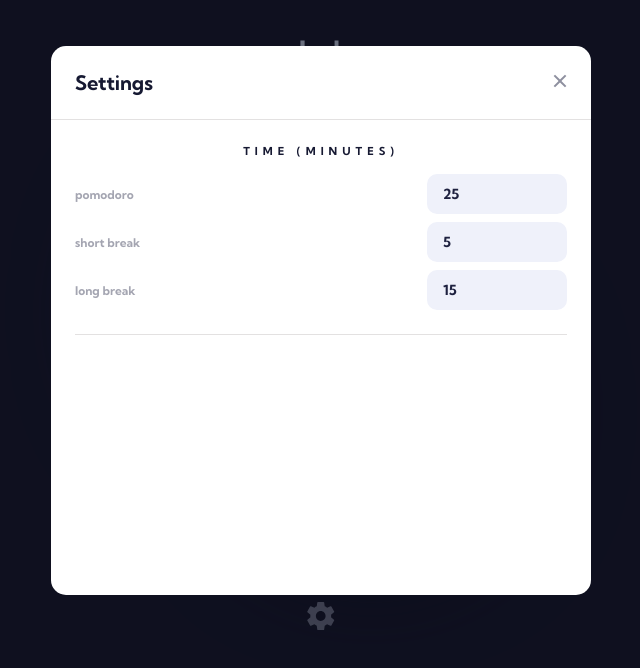
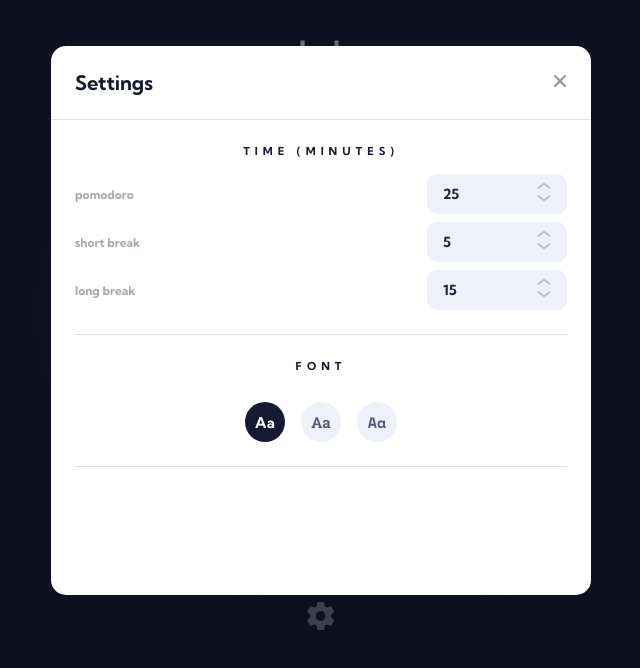
Before and after one commit to AlexanderMelox/melodoro, a React (Create React App) app: page / in a window 1280 px wide. Both pictures are taken after a click on the button 640 px from the left and 617 px from the top of the page. Shown: the top 668 px of the page, without its empty margins (319-959 px from the left). Built offline with nearby package versions, Linux system fonts and the light colour scheme.

Commit message:
added the font selection in the settings

```diff
--- a/src/components/Modal.js
+++ b/src/components/Modal.js
@@ -1,13 +1,17 @@
-import React, { useRef } from 'react'
+import React, { useRef, useCallback, useState } from 'react'
 import styled from 'styled-components/macro'
+import { rgba } from 'polished'
 import { motion, AnimatePresence } from 'framer-motion'
 import { createPortal } from 'react-dom'
 import { IconButton } from './Buttons'
-import colors from '../style/colors'
+import { colors } from '../style'
 import closeIcon from '../assets/icon-close.svg'
 import useClickOutside from '../hooks/useClickOutside'
 import useNumberInput from '../hooks/useNumberInput'
 import { H4 } from './Headings'
+import { KUMBH_SANS, ROBOTO_SLAB, SPACE_MONO } from '../constants'
+import { RadioGroup, RadioLabel } from './form'
+import { fontTypeToCSSFontFamily } from '../utils'
 
 // portal query selector
 const modalRoot = document.getElementById('modal-root')
@@ -25,8 +29,12 @@ const variants = {
   },
 }
 
+// To map over and create the font radio buttons
+const fontOptions = [KUMBH_SANS, ROBOTO_SLAB, SPACE_MONO]
+
 const Modal = ({ open = false, closeModal }) => {
   const modalRef = useRef()
+  const [selectedFont, setSelectedFont] = useState(KUMBH_SANS)
 
   // TODO: switch these initial values to a global state
   const [PomodoroInput, pomodoroTime] = useNumberInput({
@@ -47,7 +55,10 @@ const Modal = ({ open = false, closeModal }) => {
     closeModal()
   })
 
-  console.log({ pomodoroTime, shortBreakTime, longBreakTime })
+  const onFontSelection = useCallback(
+    (event) => setSelectedFont(event.target.value),
+    []
+  )
 
   return createPortal(
     <AnimatePresence>
@@ -66,6 +77,7 @@ const Modal = ({ open = false, closeModal }) => {
               </IconButton>
             </ModalHeader>
             <ModalBody>
+              <form>
                 <ModalSection>
                   <H4 $align="center" $mb="1.6rem">
                     Time (minutes)
@@ -74,6 +86,30 @@ const Modal = ({ open = false, closeModal }) => {
                   <ShortBreakInput />
                   <LongBreakInput />
                 </ModalSection>
+                <ModalSection>
+                  <H4 $align="center" $mb="1.6rem">
+                    Font
+                  </H4>
+                  <RadioGroup onChange={onFontSelection}>
+                    {fontOptions.map((font, i) => (
+                      <FontRadioLabel
+                        $font={font}
+                        $selected={font === selectedFont}
+                        htmlFor={font}
+                      >
+                        <input
+                          id={font}
+                          defaultChecked={i === 0}
+                          type="radio"
+                          value={font}
+                          name="font"
+                        />
+                        <span>Aa</span>
+                      </FontRadioLabel>
+                    ))}
+                  </RadioGroup>
+                </ModalSection>
+              </form>
             </ModalBody>
           </ModalContainer>
         </ModalBackdrop>
@@ -126,7 +162,20 @@ const ModalBody = styled.div`
 
 const ModalSection = styled.div`
   padding-bottom: 2.4rem;
+  margin-bottom: 2.4rem;
   border-bottom: 1px solid ${colors.borders.gray1};
 `
 
+const FontRadioLabel = styled(RadioLabel)`
+  span {
+    font-size: 1.5rem;
+    font-weight: normal;
+    font-family: ${({ $font }) => fontTypeToCSSFontFamily($font)};
+    background-color: ${({ $selected }) =>
+      $selected ? colors.dark2 : colors.light2};
+    color: ${({ $selected }) =>
+      $selected ? colors.light1 : rgba(colors.dark1, 0.73)};
+  }
+`
+
 export default Modal
--- /dev/null
+++ b/src/components/form/FontSelection.js
@@ -0,0 +1,5 @@
+import styled from 'styled-components/macro'
+
+export const FontSelection = styled.ul``
+
+export const FontSelectionItem = styled.li``
--- a/src/components/form/Input.js
+++ b/src/components/form/Input.js
@@ -10,6 +10,17 @@ const Input = styled.input`
   font: inherit;
   color: ${colors.dark1};
   font-size: 1.4rem;
+
+  &[type='number'] {
+    -webkit-appearance: textfield;
+    -moz-appearance: textfield;
+    appearance: textfield;
+  }
+
+  &[type='number']::-webkit-inner-spin-button,
+  &[type='number']::-webkit-outer-spin-button {
+    -webkit-appearance: none;
+  }
 `
 
 export default Input
--- a/src/components/form/NumberInput.js
+++ b/src/components/form/NumberInput.js
@@ -1,6 +1,61 @@
+import { useCallback, forwardRef } from 'react'
 import styled from 'styled-components/macro'
 import Input from './Input'
 
-const NumberInput = styled(Input)``
+const NumberInput = forwardRef(({ setValue, ...props }, ref) => {
+  const increment = (event) => {
+    event.stopPropagation()
+    setValue((prev) => prev + 1)
+  }
+  const decrement = (event) => {
+    event.stopPropagation()
+    setValue((prev) => prev - 1)
+  }
+
+  return (
+    <InputContainer>
+      <Input ref={ref} type="number" {...props} />
+      <IconsContainer>
+        <IconUp onClick={increment} />
+        <IconDown onClick={decrement} />
+      </IconsContainer>
+    </InputContainer>
+  )
+})
+
+const IconUp = ({ ...props }) => (
+  <SVG xmlns="http://www.w3.org/2000/svg" width="14" height="7" {...props}>
+    <path fill="none" stroke="#1E213F" strokeWidth="2" d="M1 6l6-4 6 4" />
+  </SVG>
+)
+
+const IconDown = ({ ...props }) => (
+  <SVG xmlns="http://www.w3.org/2000/svg" width="14" height="7" {...props}>
+    <path fill="none" stroke="#1E213F" strokeWidth="2" d="M1 1l6 4 6-4" />
+  </SVG>
+)
+
+const SVG = styled.svg`
+  opacity: 0.25;
+`
+
+const InputContainer = styled.div`
+  position: relative;
+
+  :hover ${SVG} {
+    opacity: 1;
+  }
+`
+
+const IconsContainer = styled.div`
+  position: absolute;
+  top: 0.8rem;
+  right: 1.6rem;
+  display: flex;
+  flex-direction: column;
+  justify-content: space-between;
+  height: 2rem;
+  cursor: pointer;
+`
 
 export default NumberInput
--- /dev/null
+++ b/src/components/form/RadioGroup.js
@@ -0,0 +1,10 @@
+import styled from 'styled-components/macro'
+
+const RadioGroup = styled.div`
+  width: 100%;
+  display: flex;
+  justify-content: center;
+  align-items: center;
+`
+
+export default RadioGroup
--- /dev/null
+++ b/src/components/form/RadioLabel.js
@@ -0,0 +1,45 @@
+import styled from 'styled-components/macro'
+import { colors } from '../../style'
+
+const RadioLabel = styled.label`
+  span {
+    position: relative;
+    display: inline-block;
+    width: 4rem;
+    height: 4rem;
+    display: flex;
+    justify-content: center;
+    align-items: center;
+    margin: 0 0.8rem;
+    border-radius: 50%;
+    cursor: pointer;
+
+    &::before {
+      content: '';
+      display: none;
+      position: absolute;
+      top: -0.5rem;
+      left: -0.5rem;
+      width: 5rem;
+      height: 5rem;
+      border-radius: 50%;
+      border: 2px solid ${colors.light2};
+    }
+
+    &:hover::before {
+      display: block;
+    }
+  }
+
+  input {
+    opacity: 0;
+    width: 0px;
+    height: 0px;
+
+    &:focus + span::before {
+      display: block;
+    }
+  }
+`
+
+export default RadioLabel
--- /dev/null
+++ b/src/components/form/index.js
@@ -0,0 +1,7 @@
+export * from './FontSelection'
+export * from './FormGroup'
+export * from './FormLabel'
+export * from './Input'
+export * from './NumberInput'
+export { default as RadioGroup } from './RadioGroup'
+export { default as RadioLabel } from './RadioLabel'
--- /dev/null
+++ b/src/constants.js
@@ -0,0 +1,3 @@
+export const KUMBH_SANS = 'Kumbh Sans'
+export const ROBOTO_SLAB = 'Roboto Slab'
+export const SPACE_MONO = 'Space Mono'
--- a/src/hooks/useNumberInput.js
+++ b/src/hooks/useNumberInput.js
@@ -18,18 +18,18 @@ const useNumberInput = ({ initialValue = 0, name = '' }) => {
     if (isNaN(value)) {
       setValue(initialValue)
     }
-  }, [value])
+  }, [value, initialValue])
 
   // Component that renders the number input
-  const Component = React.memo(() => {
+  const Component = () => {
     return (
       <FormGroup>
         <FormLabel htmlFor={name}>{name}</FormLabel>
         <NumberInput
           ref={inputRef}
           id={name}
-          type="number"
           value={value}
+          setValue={setValue}
           onChange={updateValue}
           onBlur={onBlur}
           name={name}
@@ -39,7 +39,7 @@ const useNumberInput = ({ initialValue = 0, name = '' }) => {
         />
       </FormGroup>
     )
-  })
+  }
 
   return [Component, value]
 }
--- a/src/style/GlobalStyle.js
+++ b/src/style/GlobalStyle.js
@@ -15,6 +15,7 @@ const GlobalStyle = createGlobalStyle`
 
   html {
     font-size: 62.5%;
+    text-rendering: optimizeLegibility;
   }
 
   body {
--- a/src/utils/index.js
+++ b/src/utils/index.js
@@ -1,3 +1,5 @@
+import { KUMBH_SANS, ROBOTO_SLAB, SPACE_MONO } from '../constants'
+
 export const minutesToMilliseconds = (minutes) => {
   const oneMinuteInMilliseconds = 60000
   return minutes * oneMinuteInMilliseconds
@@ -12,3 +14,12 @@ export const formatTime = (milliseconds) => {
 
   return formattedTime
 }
+
+export const fontTypeToCSSFontFamily = (font) => {
+  const fontMap = {
+    [KUMBH_SANS]: `'Kumbh sans', sans-serif`,
+    [ROBOTO_SLAB]: `'Roboto Slab', serif`,
+    [SPACE_MONO]: `'Space Mono', monospace`,
+  }
+  return fontMap[font]
+}
```
Lines whose indentation alone changed are shown as unchanged.
